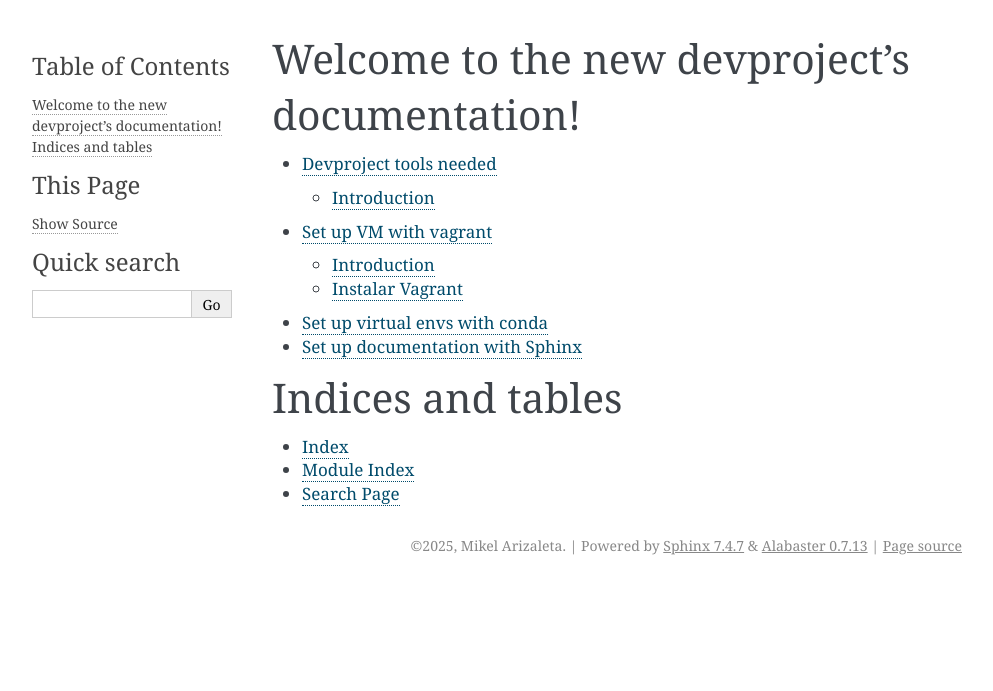
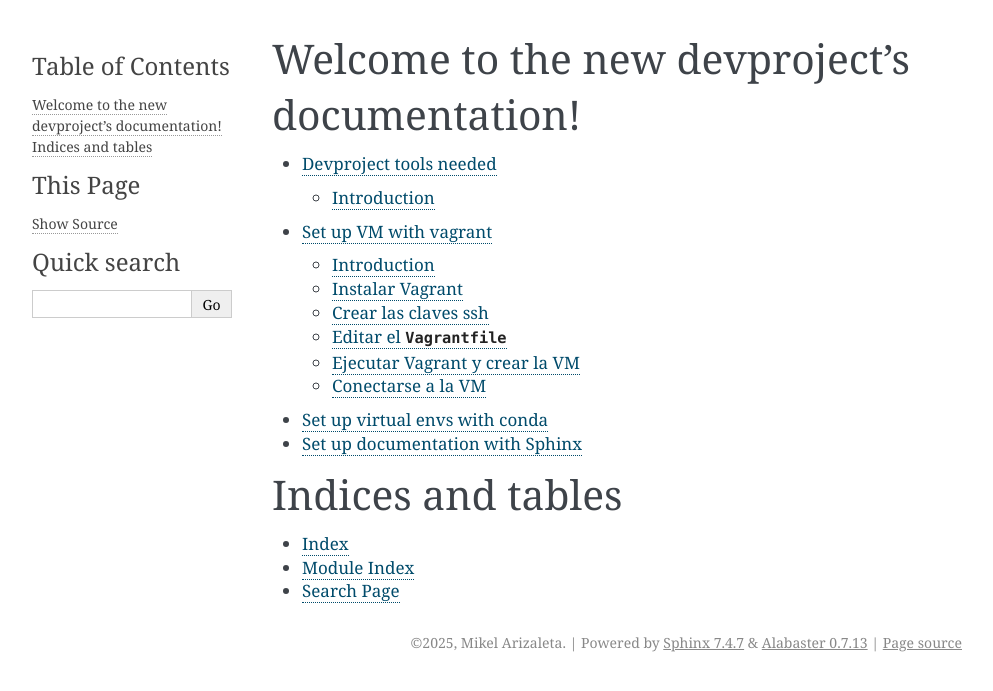
Before and after one commit to mikel314/devproject, a Sphinx documentation site: the page built from doc/source/index.rst, in a window 1280 px wide. Shown: the top 691 px of the page, without its empty margins (148-1141 px from the left). Built offline with Sphinx 7.4.7, drawn with Linux system fonts in a browser that asks for light colours; some of the changed lines change nothing that is shown.

Commit message:
edit vagrant doc

```diff
--- a/doc/source/vagrant.rst
+++ b/doc/source/vagrant.rst
@@ -10,24 +10,107 @@
 Para ello seguiremos los siguientes pasos
 
 * Instalar Vagrant
+* Crear las claves ssh
 * Editar el ``Vagrantfile``
 * Ejecutar Vagrant y crear la VM
+* Conectarse a la VM
 
 La idea es configurar la VM lo máximo posible desde el inicio, Asi si tenemos que eliminarla y volverla a crear, no perderemos tiempo en su setup.
 En este caso la instalción es en Windows dado que el host de toda la infra es Windows.
-
-.. code-block:: python
-
-   print("Hello World")
 
 Instalar Vagrant
 ================
 
 1.  Descargar e instalar Vagrant desde https://www.vagrantup.com/
-2.  Crear la carpeta que contendra la configuración de la VM. En este caso la incluimos dentro del repositorio git en la carpeta infraestructura.
+2.  Crear la carpeta que contendrá la configuración de la VM. En este caso la incluimos dentro del repositorio git en la carpeta infraestructura.
 
 .. code-block:: bash
 
     mkdir vagrant && cd vagrant
 
-3.  Crear el ``Vagrantfile`` en la carpeta del proyecto
+3.  Crear el ``Vagrantfile`` en la carpeta del proyecto. Este archivo contiene una especificación muy basica de la VM.
+
+.. code-block:: bash
+
+    vagrant init ubuntu/focal64
+
+4. Editar el ``Vagrantfile`` que se ha creado para añadir configuración e instalar las aplicaciones iniciales. Ver siguiente seccion
+
+Crear las claves ssh
+====================
+
+
+
+Editar el ``Vagrantfile``
+=========================
+
+El ``Vagrantfile`` contendrá toda la configuración de la VM:
+
+* Parámetros de la VM
+* Actualización del SO
+* Creación del usuario mikel con permisos de sudo
+* Copia de la clave publica para poder conectar por ssh
+* Instalación de miniconda
+
+A continuación se presenta el archivo ``Vagrantfile`` del proyecto con los comentarios en el codigo.
+
+.. literalinclude:: ../../infrastructure/vagrant/Vagrantfile
+  :language: bash
+
+
+Ejecutar Vagrant y crear la VM
+==============================
+
+Una vez editado el ``Vagrantfile`` creamos la VM con
+
+.. code-block:: bash
+
+    vagrant up
+
+Otros comandos útiles son los siguientes
+
+    * Apagar la VM
+
+    .. code-block:: bash
+
+        vagrant halt
+
+    * Reiniciar la VM
+
+    .. code-block:: bash
+
+        vagrant reload
+
+    * Destruir la VM
+
+    .. code-block:: bash
+
+        vagrant destroy -f
+
+    * Conectarse a la VM (a traves de Vagrant)
+
+    .. code-block:: bash
+
+        vagrant ssh
+
+Conectarse a la VM
+==================
+
+Finalmente, comprobamos que la VM se ha creado correctamente y que podemos acceder a ella.
+
+    .. code-block:: bash
+
+        ssh -i ~/.ssh/ubuntu_server_key mikel@192.168.56.10
+
+Para poder conectar sin especificar siempre la clave privada, y para facilitar la conexión por VS code. Ejecutamos:
+
+    .. code-block:: bash
+
+        ssh-add ~/.ssh/ubuntu_server_key
+
+Tendremos que tener instalado el ssh-agent par ello.
+Ahora ya podremos acceder directamente con
+
+    .. code-block:: bash
+
+        ssh mikel@192.168.56.10
```
